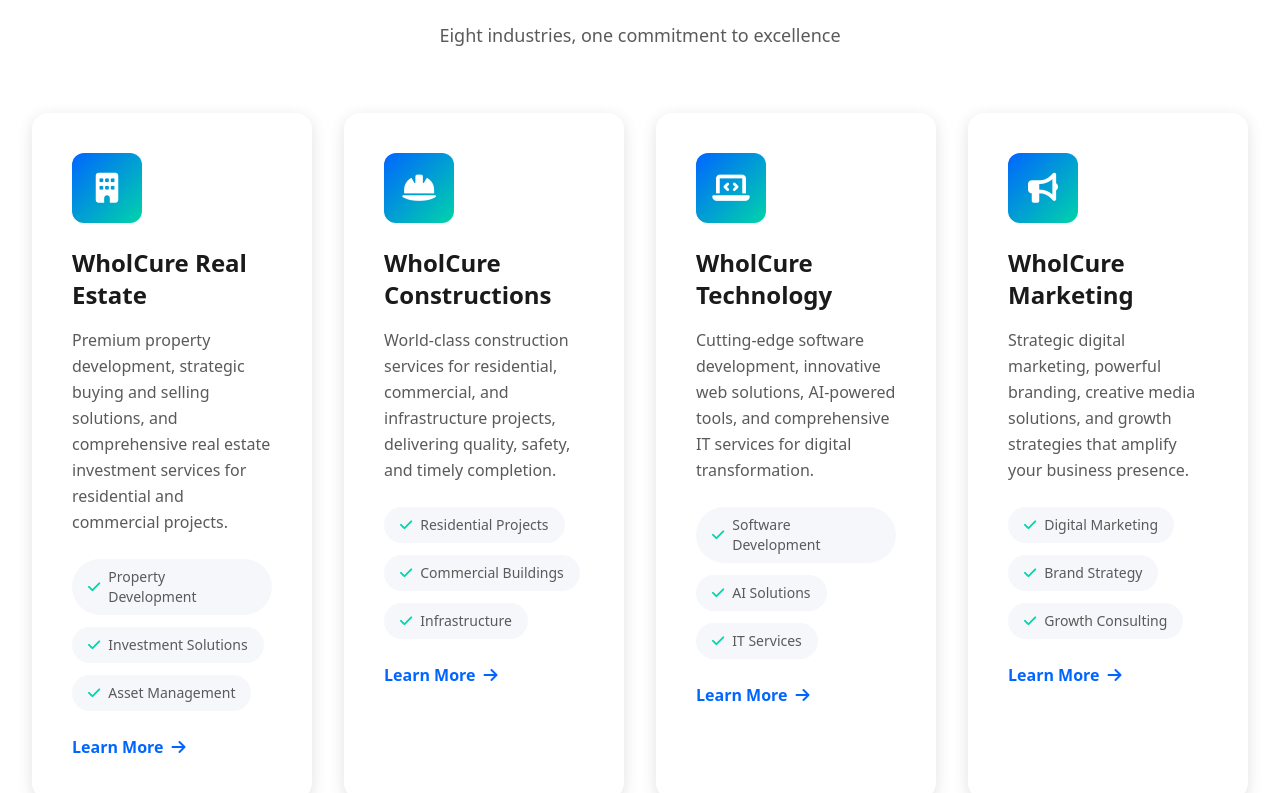
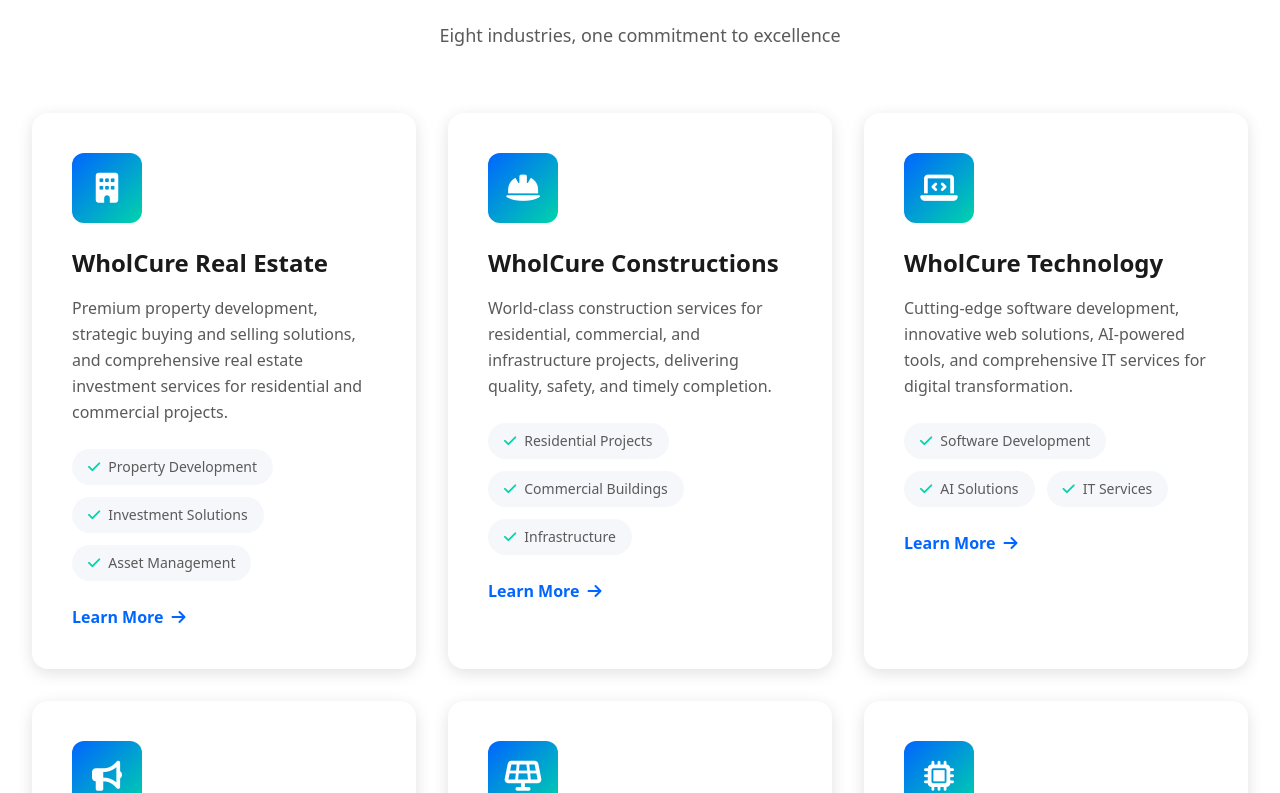
Before and after one commit to Anik-Zod/Wholcure, a Next.js app: page / in a window 1280 px wide. Shown: the part 2381-3174 px from the top of the page. Built offline with nearby package versions, Linux system fonts and the light colour scheme.

Commit message:
feat: add Businesses component to display company portfolio.

```diff
--- a/app/components/Businesses.tsx
+++ b/app/components/Businesses.tsx
@@ -61,7 +61,7 @@
           highlightedText="Businesses"
           description="Eight industries, one commitment to excellence"
         />
-        <div className="grid grid-cols-1 md:grid-cols-2 lg:grid-cols-4 gap-8">
+        <div className="grid grid-cols-1 md:grid-cols-2 lg:grid-cols-3 gap-8">
           {businesses.map((biz, idx) => (
             <div
               key={idx}
```
